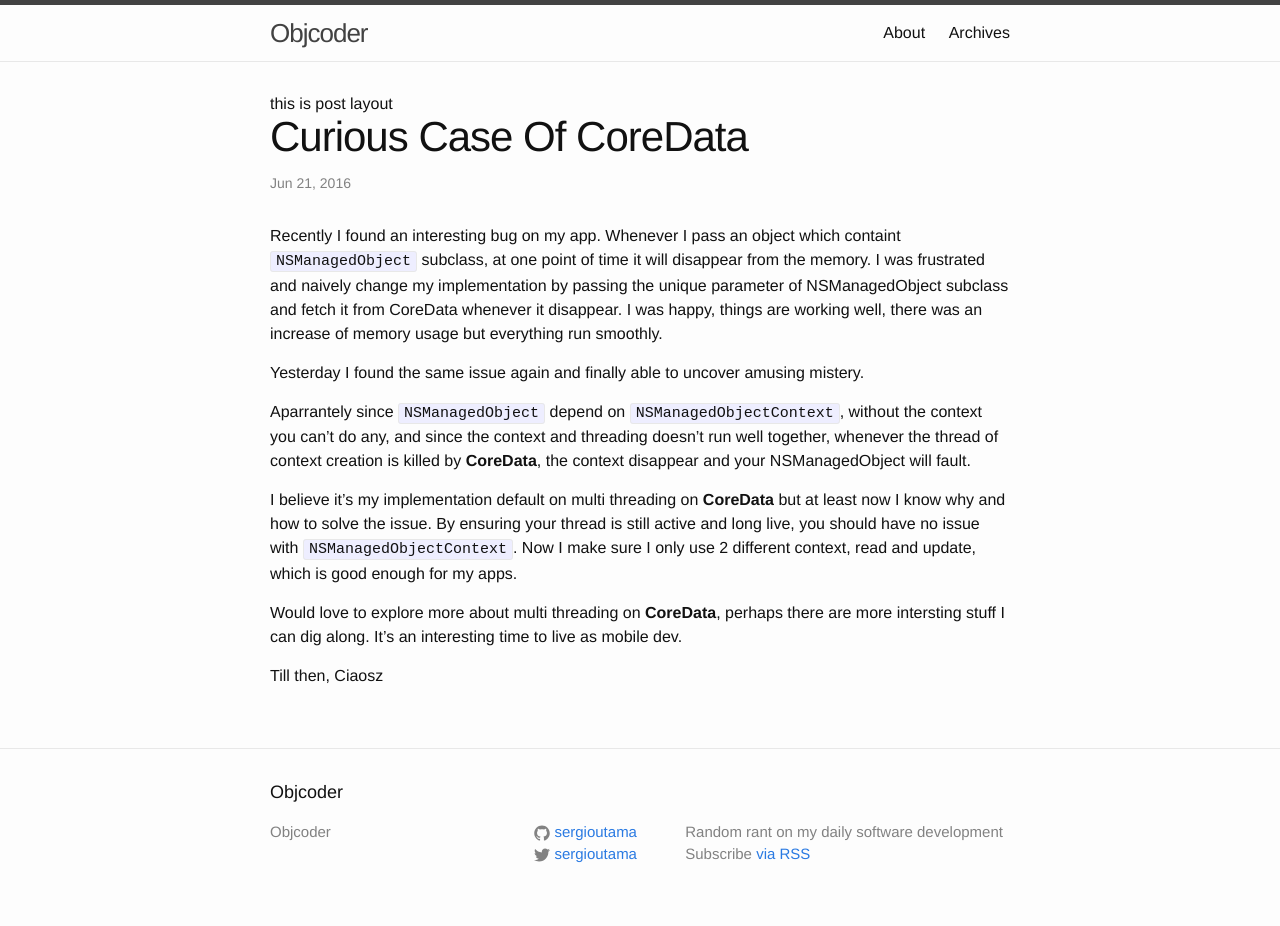
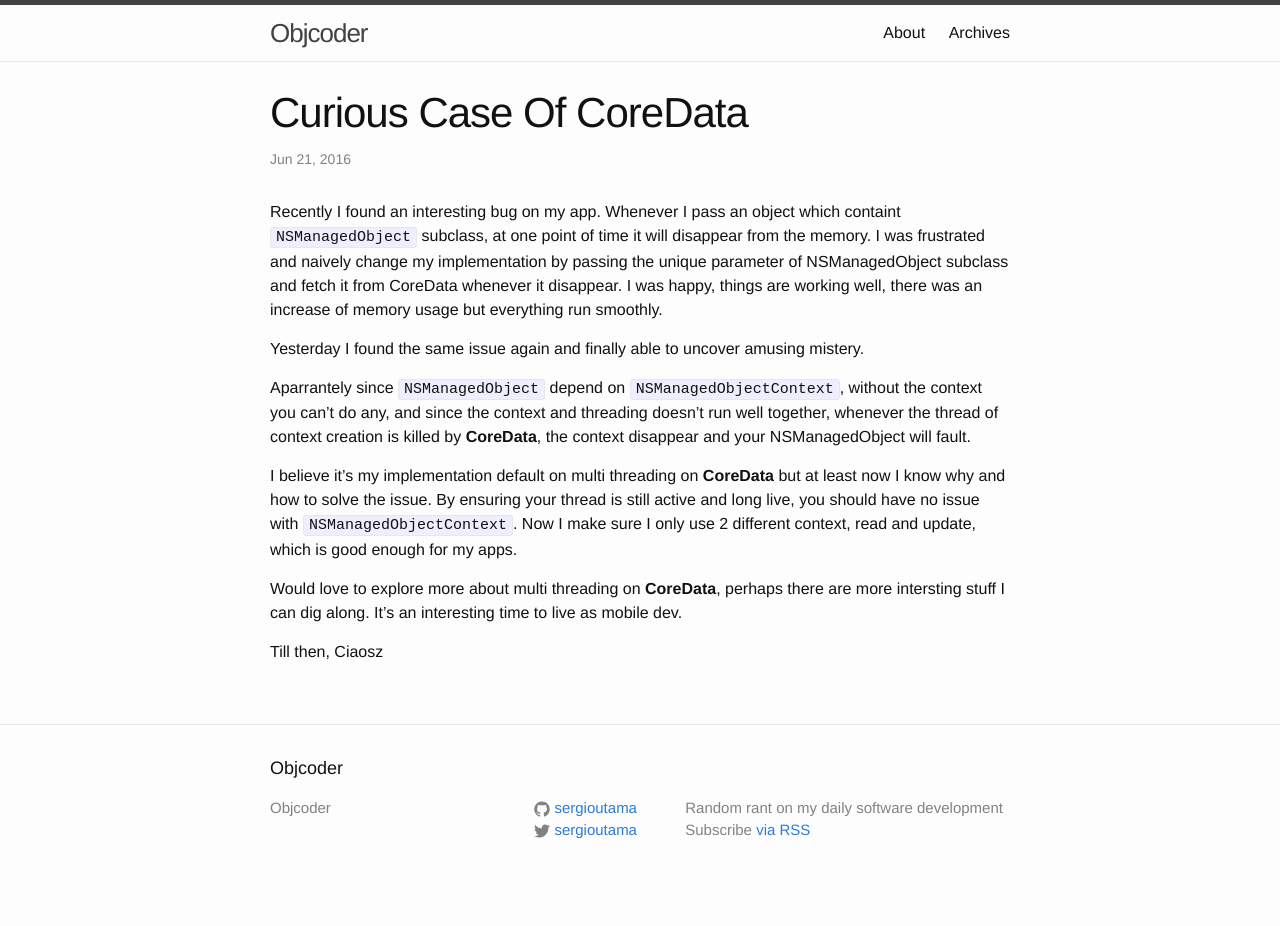
Before and after one commit to sergioutama/sergioutama.github.io, a Jekyll site: the page built from _posts/2016-06-21-curious-case-of-coredata.markdown, in a window 1280 px wide. Built offline with Jekyll 4.4.1, drawn with Linux system fonts in a browser that asks for light colours; after the commit the page ends 902 px from its top, so only the background shows below that.

Commit message:
change the structure for the disqus

```diff
--- a/_layouts/page.html
+++ b/_layouts/page.html
@@ -2,7 +2,6 @@
 layout: default
 ---
 <article class="post">
-  This is page layout
   <header class="post-header">
     <h1 class="post-title">{{ page.title }}</h1>
   </header>
--- a/_layouts/post.html
+++ b/_layouts/post.html
@@ -3,7 +3,6 @@
 comments: true
 ---
 <article class="post" itemscope itemtype="http://schema.org/BlogPosting">
-  this is post layout
   <header class="post-header">
     <h1 class="post-title" itemprop="name headline">{{ page.title }}</h1>
     <p class="post-meta">
@@ -17,5 +16,5 @@
     {{ content }}
   </div>
 
-  {% include disqus.html %}
 </article>
+{% include disqus.html %}
```
